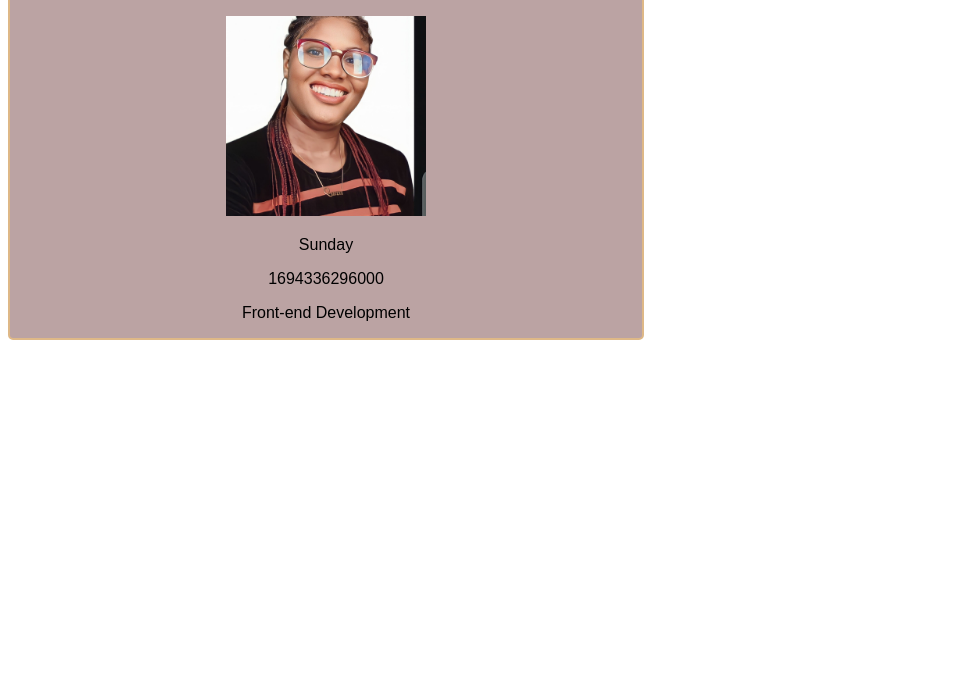
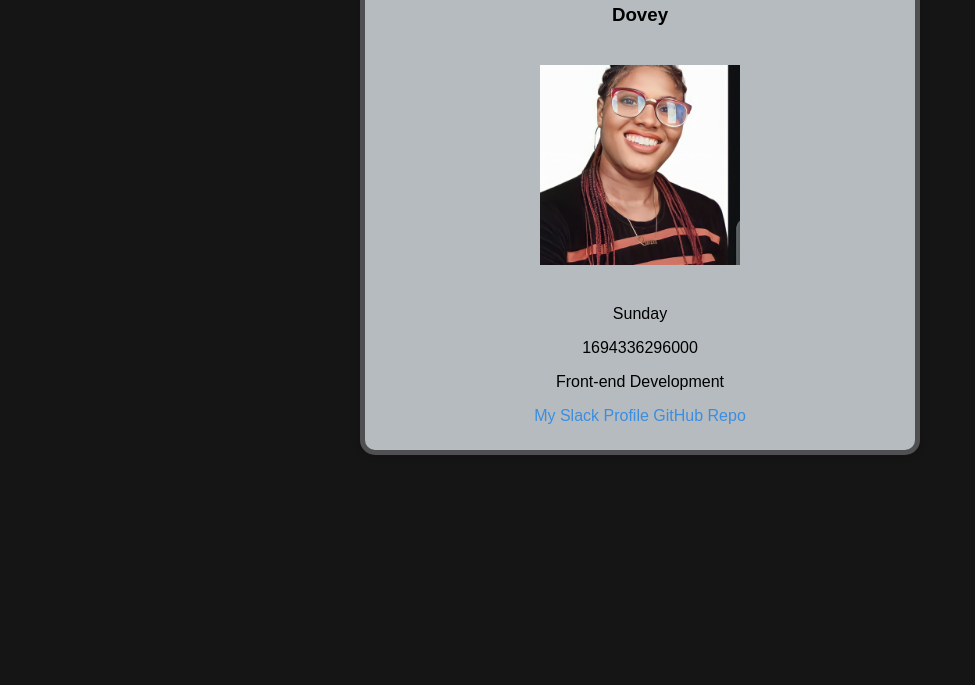
Before and after one commit to Dovey45/Slack-Profile, a plain HTML site: page index.html in a window 1280 px wide. Shown: the part 115-800 px from the top of the page, without its empty margins (0-975 px from the left). Drawn offline with Linux system fonts and the light colour scheme.

Commit message:
feat:added ref, modified: style

```diff
--- a/index.html
+++ b/index.html
@@ -15,17 +15,15 @@
     <title>My Slack Profile</title>
 </head>
 <body>
-  <div>
+  <div class="image">
     <h1>My Slack Profile</h1>
     <h3 data-testid="slackUserName">Dovey</h3>
     <img src="dovey.jpg" alt="Your Slack Username" data-testid="slackDisplayImage">
     <p data-testid="currentDayOfTheWeek"></p>
     <p data-testid="currentUTCTime"></p>
     <p data-testid="myTrack">Front-end Development</p>
-
-    <!-- https://github.com/Dovey45/Slack-Profile.git -->
+    <a href="https://github.com/Dovey45/Slack-Profile.git" data-testid="githubURL"> My Slack Profile GitHub Repo </a>
   </div>
   <script src="script.js"></script>
 </body>
-</body>
 </html>
--- a/style.css
+++ b/style.css
@@ -1,17 +1,29 @@
 body {
+  background-color: #161515;
+  margin: 0;
+  padding: 0;
   font-family: Arial, sans-serif;
   text-align: center;
-  box-sizing: border-box;
 }
-div{
-  background-color: rgb(187, 163, 163);
-  width: 50%;;
-  height: 50%;
-  border: 2px solid burlywood;
-  border-radius: 5px;
-  display:block;
-
+h1 {
+  font-size: 25px;
+}
+.image {
+  max-width: 500px;
+  margin: 0 auto;
+  margin-top: 25px;
+  background-color: #b5bbbe;
+  padding: 25px;
+  border: 5px solid rgb(80, 80, 83);
+  border-radius: 15px;
+  box-shadow: 0px 0px 10px rgba(0, 0, 0, 0.2);
 }
 img {
   max-width: 200px;
+  height: auto;
+  margin: 20px 0;
 }
+a {
+  text-decoration: none;
+  color: #3b8ee2;
+}
```
